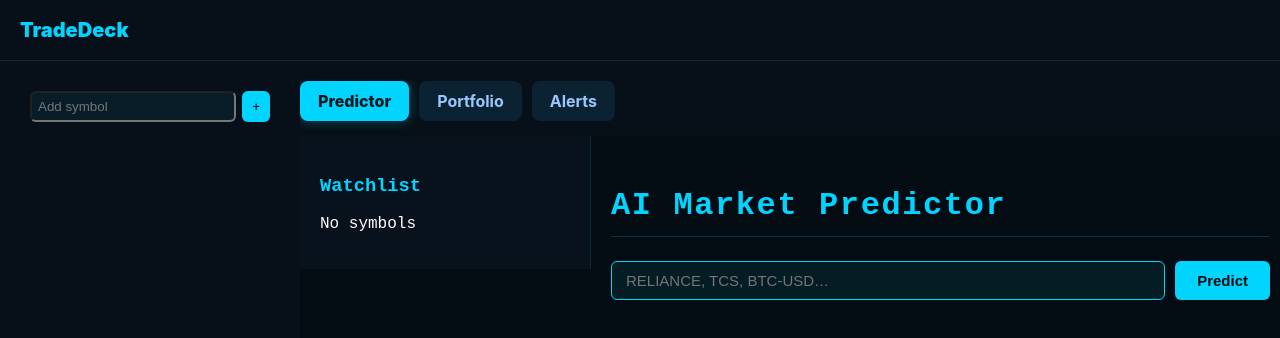
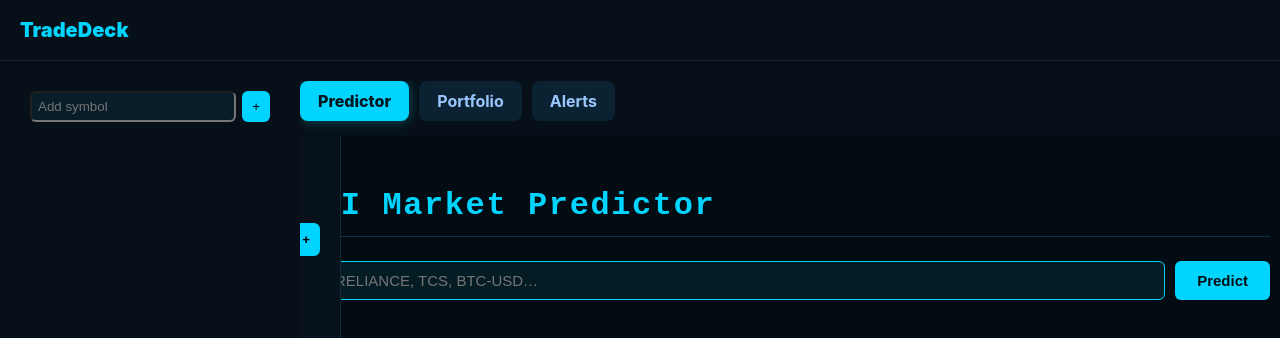
Before and after one commit to mabeg03/Market-Predictor, a React (Vite) app in the folder client/: page / in a window 1280 px wide. Shown: the top 338 px of the page. Built offline with nearby package versions, Linux system fonts and the light colour scheme.

Commit message:
Update Sidebar.tsx

```diff
--- a/client/src/components/Sidebar.tsx
+++ b/client/src/components/Sidebar.tsx
@@ -1,27 +1,86 @@
 import React from "react";
 
-export default function Sidebar({ watchlist }: any) {
+export default function Sidebar({
+  watchlist,
+  symbol,
+  setSymbol,
+  handlePredict,
+  sidebarOpen
+}: any) {
 
   return (
 
     <div
       style={{
-        width: 250,
+        width: 260,
         background: "#07121c",
         borderRight: "1px solid #0f2a3a",
         padding: 20,
-        color: "white"
+        color: "white",
+        position: "fixed",
+        top: 0,
+        bottom: 0,
+        left: sidebarOpen ? 0 : -260,
+        transition: "0.3s",
+        zIndex: 1000
       }}
     >
 
-      <h3 style={{ color: "#00d4ff" }}>Watchlist</h3>
+      <h2 style={{ color: "#00d4ff" }}>TradeDeck</h2>
 
-      {watchlist.length === 0 && <p>No symbols</p>}
+      {/* ADD SYMBOL */}
+
+      <div style={{ display: "flex", gap: 6, marginTop: 20 }}>
+
+        <input
+          value={symbol}
+          onChange={(e) => setSymbol(e.target.value)}
+          placeholder="Add symbol"
+          style={{
+            flex: 1,
+            padding: 8,
+            borderRadius: 6,
+            border: "1px solid #00d4ff",
+            background: "#041c24",
+            color: "#9be7ff"
+          }}
+        />
+
+        <button
+          onClick={handlePredict}
+          style={{
+            background: "#00d4ff",
+            border: "none",
+            padding: "8px 10px",
+            borderRadius: 6,
+            fontWeight: "bold"
+          }}
+        >
+          +
+        </button>
+
+      </div>
+
+      {/* WATCHLIST */}
+
+      <h4 style={{ marginTop: 25 }}>Watchlist</h4>
+
+      {watchlist.length === 0 && (
+        <p style={{ opacity: 0.6 }}>No symbols added</p>
+      )}
 
       {watchlist.map((s: string, i: number) => (
-        <div key={i} style={{ padding: "8px 0" }}>
+
+        <div
+          key={i}
+          style={{
+            padding: "8px 0",
+            borderBottom: "1px solid #0f2a3a"
+          }}
+        >
           {s}
         </div>
+
       ))}
 
     </div>
```
